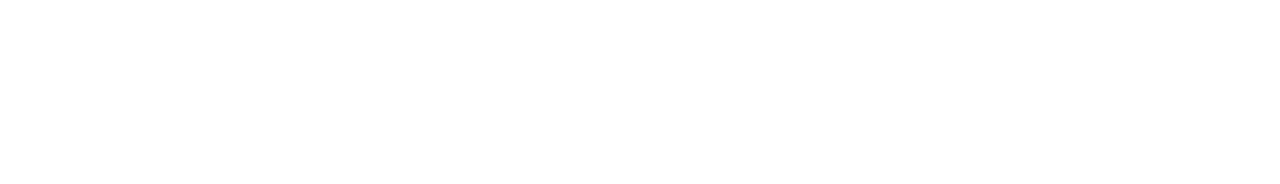
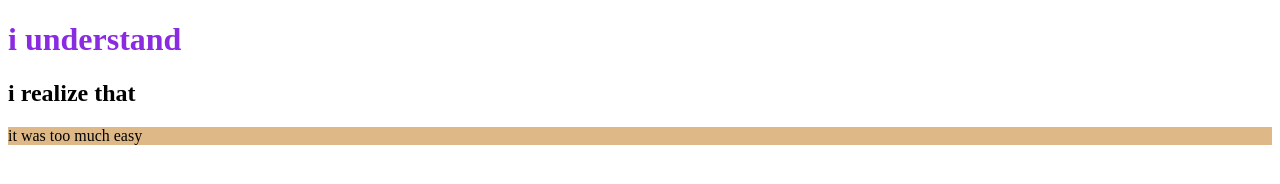
Before and after one commit to AkiburNeowaz/my-third-ripo, a plain HTML site: page index.html in a window 1280 px wide. Drawn offline with Linux system fonts and the light colour scheme.

Commit message:
style add

```diff
--- a/index.html
+++ b/index.html
@@ -5,8 +5,12 @@
     <meta http-equiv="X-UA-Compatible" content="IE=edge">
     <meta name="viewport" content="width=device-width, initial-scale=1.0">
     <title>My third git ripo</title>
+    <link rel="stylesheet" href="style.css">
 </head>
 <body>
+    <h1>i understand</h1>
+    <h2>i realize that</h2>
+    <p>it was too much easy</p>
 
 </body>
 </html>
--- /dev/null
+++ b/style.css
@@ -0,0 +1,6 @@
+h1{
+    color: blueviolet;
+}
+p{
+    background-color: burlywood;
+}
```
